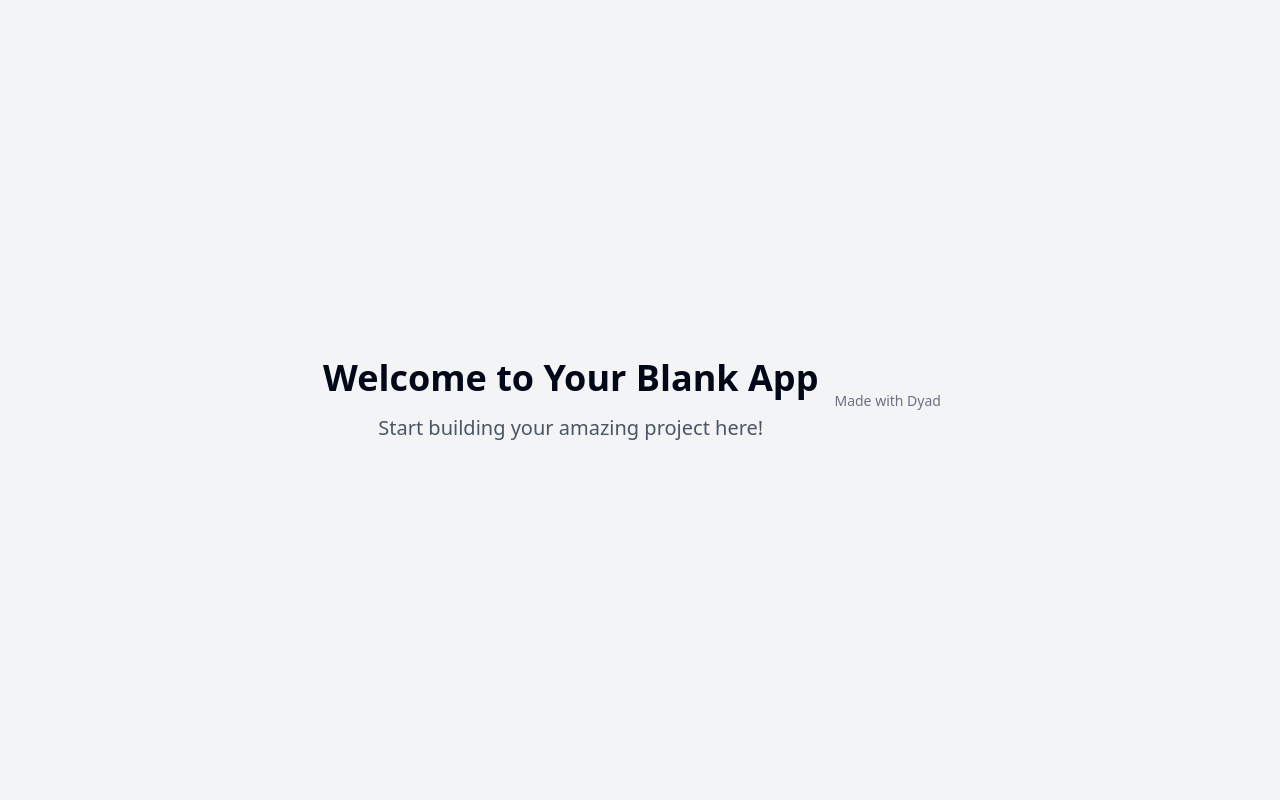
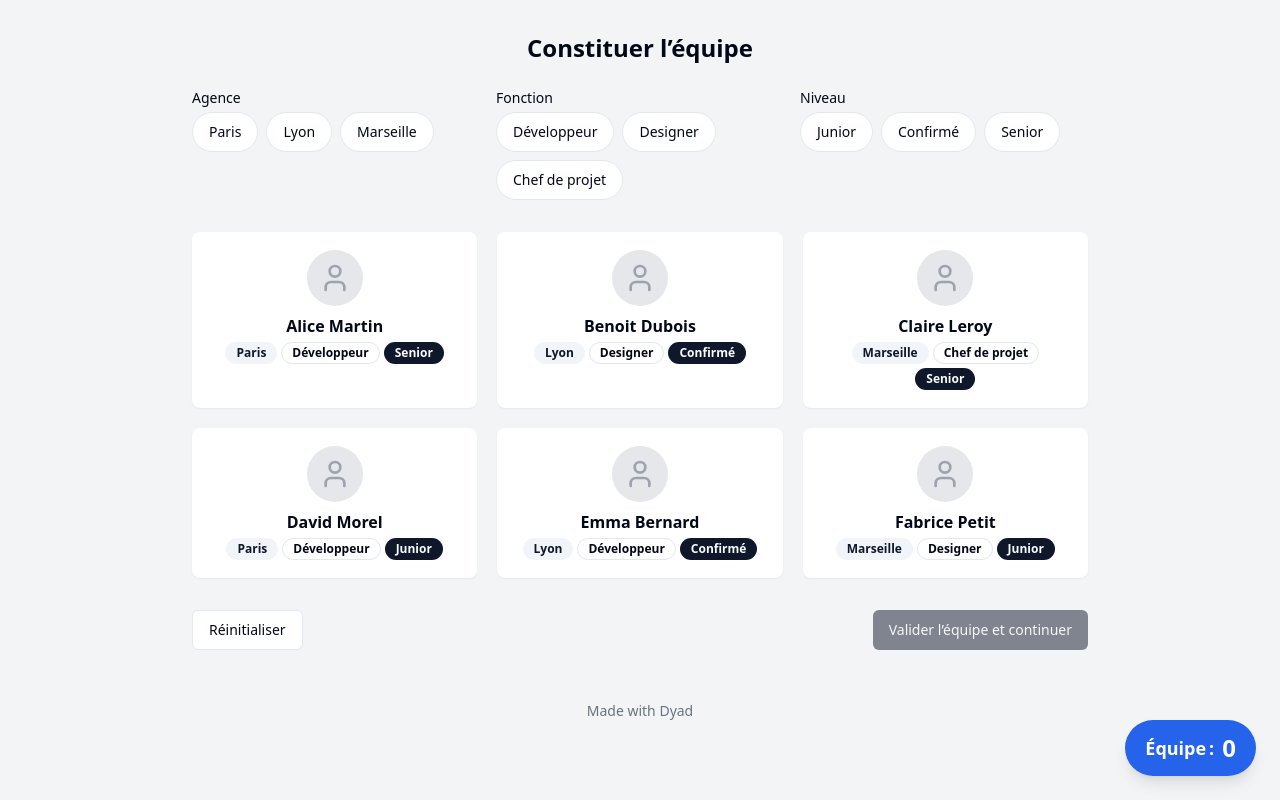
Before and after one commit to STBN2023/CVREFERENCE, a React (Vite) app: page / in a window 1280 px wide. Built offline with nearby package versions, Linux system fonts and the light colour scheme.

Commit message:
[dyad] Étape 1 du workflow : sélection d’équipe avec filtres, cartes et compteur - wrote 5 file(s)

```diff
--- /dev/null
+++ b/src/components/EmployeeCard.tsx
@@ -0,0 +1,56 @@
+import { Card } from "@/components/ui/card";
+import { Badge } from "@/components/ui/badge";
+import { CheckCircle2, User } from "lucide-react";
+
+type Employee = {
+  id: string;
+  name: string;
+  agency: string;
+  function: string;
+  level: string;
+  avatarUrl?: string;
+};
+
+type EmployeeCardProps = {
+  employee: Employee;
+  selected: boolean;
+  onSelect: (id: string) => void;
+};
+
+export const EmployeeCard = ({ employee, selected, onSelect }: EmployeeCardProps) => {
+  return (
+    <Card
+      className={`relative flex flex-col items-center p-4 cursor-pointer border-2 transition
+        ${selected ? "border-blue-600 bg-blue-50" : "border-transparent hover:border-blue-300"}
+      `}
+      onClick={() => onSelect(employee.id)}
+      tabIndex={0}
+      aria-pressed={selected}
+    >
+      <div className="relative mb-2">
+        {employee.avatarUrl ? (
+          <img
+            src={employee.avatarUrl}
+            alt={employee.name}
+            className="w-14 h-14 rounded-full object-cover"
+          />
+        ) : (
+          <div className="w-14 h-14 rounded-full bg-gray-200 flex items-center justify-center">
+            <User className="text-gray-400" size={32} />
+          </div>
+        )}
+        {selected && (
+          <CheckCircle2 className="absolute -top-2 -right-2 text-blue-600 bg-white rounded-full" size={22} />
+        )}
+      </div>
+      <div className="font-semibold text-base mb-1">{employee.name}</div>
+      <div className="flex flex-wrap gap-1 justify-center">
+        <Badge variant="secondary">{employee.agency}</Badge>
+        <Badge variant="outline">{employee.function}</Badge>
+        <Badge variant="default">{employee.level}</Badge>
+      </div>
+    </Card>
+  );
+};
+
+export type { Employee };
--- /dev/null
+++ b/src/components/FilterChips.tsx
@@ -0,0 +1,37 @@
+import { Button } from "@/components/ui/button";
+
+type FilterChipsProps = {
+  options: string[];
+  selected: string[];
+  onChange: (selected: string[]) => void;
+  label?: string;
+};
+
+export const FilterChips = ({ options, selected, onChange, label }: FilterChipsProps) => {
+  const toggle = (option: string) => {
+    if (selected.includes(option)) {
+      onChange(selected.filter((o) => o !== option));
+    } else {
+      onChange([...selected, option]);
+    }
+  };
+
+  return (
+    <div className="mb-2">
+      {label && <div className="mb-1 text-sm font-medium">{label}</div>}
+      <div className="flex flex-wrap gap-2">
+        {options.map((option) => (
+          <Button
+            key={option}
+            variant={selected.includes(option) ? "default" : "outline"}
+            className="rounded-full px-4 py-1 text-sm"
+            onClick={() => toggle(option)}
+            type="button"
+          >
+            {option}
+          </Button>
+        ))}
+      </div>
+    </div>
+  );
+};
--- /dev/null
+++ b/src/components/TeamCounter.tsx
@@ -0,0 +1,12 @@
+type TeamCounterProps = {
+  count: number;
+};
+
+export const TeamCounter = ({ count }: TeamCounterProps) => (
+  <div className="fixed bottom-6 right-6 z-50">
+    <div className="bg-blue-600 text-white rounded-full px-5 py-3 shadow-lg font-semibold text-lg flex items-center gap-2">
+      <span>Équipe :</span>
+      <span className="text-2xl">{count}</span>
+    </div>
+  </div>
+);
--- /dev/null
+++ b/src/components/TeamSelectionStep.tsx
@@ -0,0 +1,103 @@
+import { useState, useMemo } from "react";
+import { FilterChips } from "./FilterChips";
+import { EmployeeCard, Employee } from "./EmployeeCard";
+import { TeamCounter } from "./TeamCounter";
+import { Button } from "@/components/ui/button";
+import { showSuccess } from "@/utils/toast";
+
+const AGENCIES = ["Paris", "Lyon", "Marseille"];
+const FUNCTIONS = ["Développeur", "Designer", "Chef de projet"];
+const LEVELS = ["Junior", "Confirmé", "Senior"];
+
+const EMPLOYEES: Employee[] = [
+  { id: "1", name: "Alice Martin", agency: "Paris", function: "Développeur", level: "Senior" },
+  { id: "2", name: "Benoit Dubois", agency: "Lyon", function: "Designer", level: "Confirmé" },
+  { id: "3", name: "Claire Leroy", agency: "Marseille", function: "Chef de projet", level: "Senior" },
+  { id: "4", name: "David Morel", agency: "Paris", function: "Développeur", level: "Junior" },
+  { id: "5", name: "Emma Bernard", agency: "Lyon", function: "Développeur", level: "Confirmé" },
+  { id: "6", name: "Fabrice Petit", agency: "Marseille", function: "Designer", level: "Junior" },
+  // Ajoute d'autres exemples si besoin
+];
+
+export const TeamSelectionStep = () => {
+  const [selectedAgencies, setSelectedAgencies] = useState<string[]>([]);
+  const [selectedFunctions, setSelectedFunctions] = useState<string[]>([]);
+  const [selectedLevels, setSelectedLevels] = useState<string[]>([]);
+  const [selectedIds, setSelectedIds] = useState<string[]>([]);
+
+  const filteredEmployees = useMemo(() => {
+    return EMPLOYEES.filter((e) =>
+      (selectedAgencies.length === 0 || selectedAgencies.includes(e.agency)) &&
+      (selectedFunctions.length === 0 || selectedFunctions.includes(e.function)) &&
+      (selectedLevels.length === 0 || selectedLevels.includes(e.level))
+    );
+  }, [selectedAgencies, selectedFunctions, selectedLevels]);
+
+  const handleSelect = (id: string) => {
+    setSelectedIds((prev) =>
+      prev.includes(id) ? prev.filter((i) => i !== id) : [...prev, id]
+    );
+  };
+
+  const handleReset = () => {
+    setSelectedAgencies([]);
+    setSelectedFunctions([]);
+    setSelectedLevels([]);
+    setSelectedIds([]);
+  };
+
+  const handleValidate = () => {
+    showSuccess("Équipe validée !");
+    // Ici tu pourrais déclencher la suite du workflow
+  };
+
+  return (
+    <div className="max-w-4xl mx-auto py-8">
+      <h2 className="text-2xl font-bold mb-6 text-center">Constituer l’équipe</h2>
+      <div className="mb-6 grid grid-cols-1 md:grid-cols-3 gap-4">
+        <FilterChips
+          options={AGENCIES}
+          selected={selectedAgencies}
+          onChange={setSelectedAgencies}
+          label="Agence"
+        />
+        <FilterChips
+          options={FUNCTIONS}
+          selected={selectedFunctions}
+          onChange={setSelectedFunctions}
+          label="Fonction"
+        />
+        <FilterChips
+          options={LEVELS}
+          selected={selectedLevels}
+          onChange={setSelectedLevels}
+          label="Niveau"
+        />
+      </div>
+      <div className="grid grid-cols-1 sm:grid-cols-2 md:grid-cols-3 gap-5 mb-8">
+        {filteredEmployees.map((employee) => (
+          <EmployeeCard
+            key={employee.id}
+            employee={employee}
+            selected={selectedIds.includes(employee.id)}
+            onSelect={handleSelect}
+          />
+        ))}
+        {filteredEmployees.length === 0 && (
+          <div className="col-span-full text-center text-gray-500 py-8">
+            Aucun salarié ne correspond aux filtres.
+          </div>
+        )}
+      </div>
+      <div className="flex justify-between items-center gap-4">
+        <Button variant="outline" onClick={handleReset}>
+          Réinitialiser
+        </Button>
+        <Button onClick={handleValidate} disabled={selectedIds.length === 0}>
+          Valider l’équipe et continuer
+        </Button>
+      </div>
+      <TeamCounter count={selectedIds.length} />
+    </div>
+  );
+};
--- a/src/pages/Index.tsx
+++ b/src/pages/Index.tsx
@@ -1,16 +1,10 @@
-// Update this page (the content is just a fallback if you fail to update the page)
-
+import { TeamSelectionStep } from "@/components/TeamSelectionStep";
 import { MadeWithDyad } from "@/components/made-with-dyad";
 
 const Index = () => {
   return (
-    <div className="min-h-screen flex items-center justify-center bg-gray-100">
-      <div className="text-center">
-        <h1 className="text-4xl font-bold mb-4">Welcome to Your Blank App</h1>
-        <p className="text-xl text-gray-600">
-          Start building your amazing project here!
-        </p>
-      </div>
+    <div className="min-h-screen bg-gray-100 flex flex-col">
+      <TeamSelectionStep />
       <MadeWithDyad />
     </div>
   );
```
